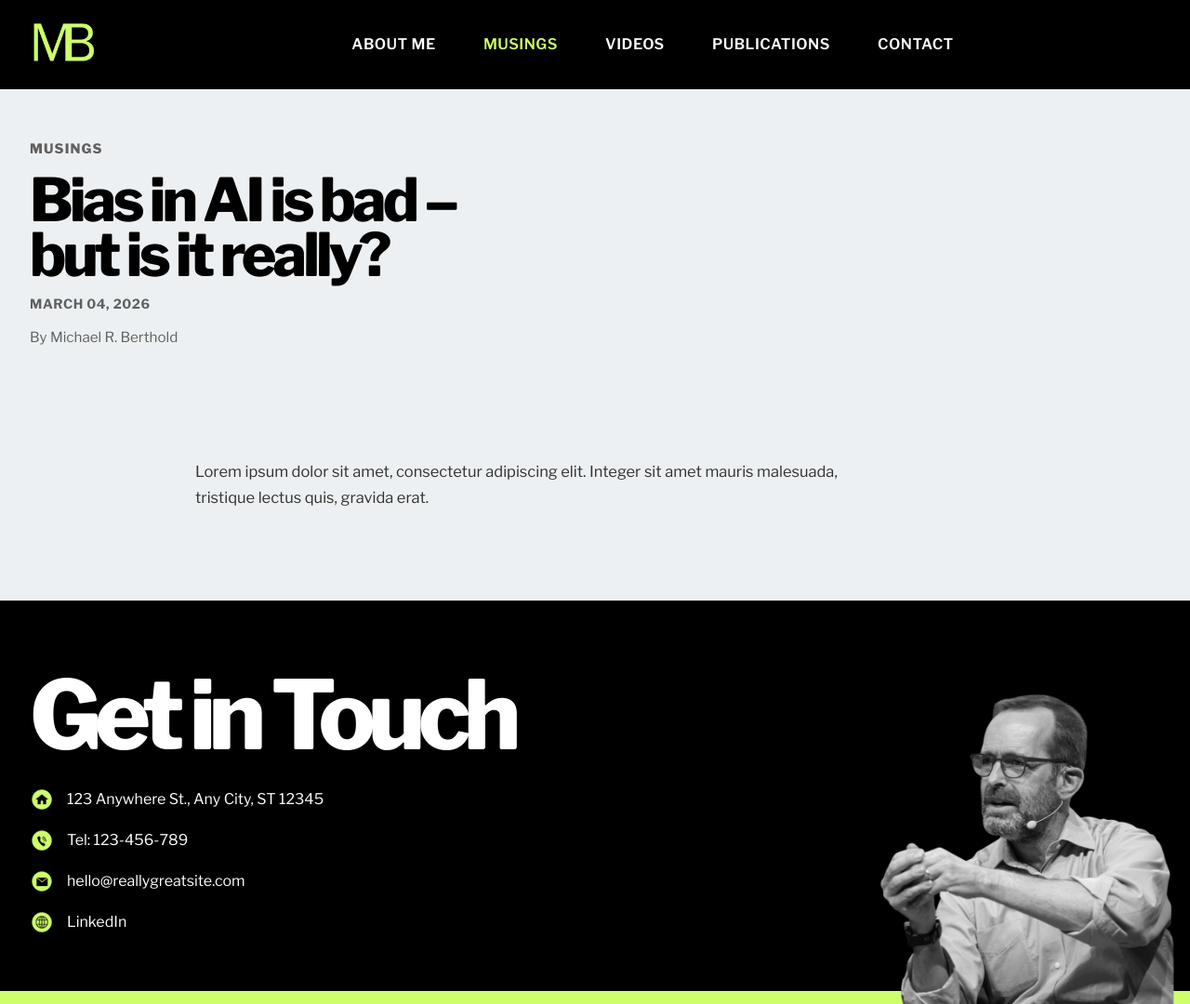
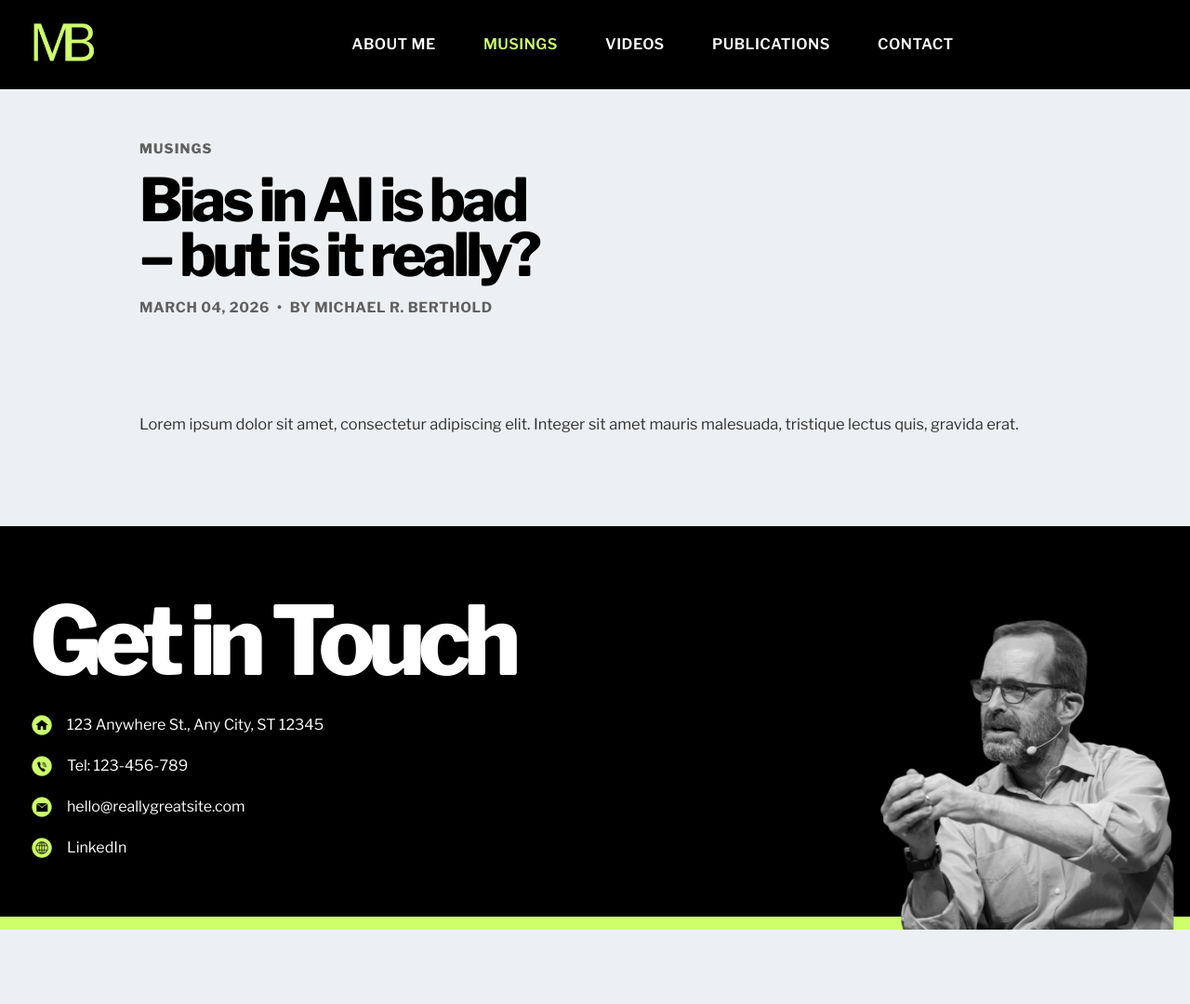
Before and after one commit to lacahelpme/mb, a Jekyll site: the page built from _musings/2026-03-04-bias-in-ai-is-bad-but-is-it-really.md, in a window 1280 px wide. Shown: the whole page at 93% size. Built offline with Jekyll 4.4.1, drawn with Linux system fonts in a browser that asks for light colours; after the commit the page ends 1000 px from its top, so only the background shows below that.

Commit message:
Update style.css

```diff
--- a/assets/css/style.css
+++ b/assets/css/style.css
@@ -1373,6 +1373,10 @@ h4:last-child {
   padding: 150px 0 44px;
 }
 
+.article-shell {
+  max-width: 980px;
+}
+
 .article-subpage-kicker {
   text-transform: uppercase;
   letter-spacing: 0.08em;
@@ -1387,33 +1391,45 @@ h4:last-child {
   line-height: 0.92;
   letter-spacing: -0.06em;
   font-weight: 800;
-  max-width: 12ch;
-  margin-bottom: 0.85rem;
+  max-width: 18ch;
+  margin-bottom: 1rem;
   color: var(--black);
-}
-
-.article-subpage-date {
+  text-wrap: balance;
+}
+
+.article-subpage-meta {
+  display: flex;
+  flex-wrap: wrap;
+  align-items: center;
+  gap: 0.5rem;
   color: #606060;
+  font-size: 0.95rem;
+  font-weight: 700;
   text-transform: uppercase;
   letter-spacing: 0.04em;
-  font-size: 0.88rem;
-  font-weight: 700;
-}
-
+}
+
+.article-subpage-date,
 .article-subpage-author {
+  margin: 0;
   color: #606060;
-  font-size: 0.95rem;
-  margin-bottom: 0.4rem;
+  font-size: inherit;
+  font-weight: inherit;
+  letter-spacing: inherit;
+}
+
+.article-subpage-author::before {
+  content: "•";
+  margin-right: 0.5rem;
 }
 
 .article-body {
-  padding-top: clamp(2.8rem, 6vw, 4.7rem);
+  padding-top: clamp(2.2rem, 5vw, 3.5rem);
   padding-bottom: clamp(4rem, 8vw, 6rem);
-  max-width: 860px;
 }
 
 .article-body > * {
-  max-width: 720px;
+  max-width: 100%;
 }
 
 .article-body p,
@@ -1459,7 +1475,6 @@ h4:last-child {
   text-decoration: underline;
   text-underline-offset: 0.14em;
 }
-
 
 /* Footer */
 
@@ -1968,7 +1983,18 @@ a:focus-visible {
 
 .article-subpage-title {
   max-width: 100%;
-  word-break: break-word;
+  word-break: normal;
+  overflow-wrap: break-word;
+  text-wrap: balance;
+}
+
+.article-subpage-meta {
+  gap: 0.35rem;
+  font-size: 0.82rem;
+}
+
+.article-body {
+  padding-top: 2rem;
 }
 
   .contact-downloads {
```
